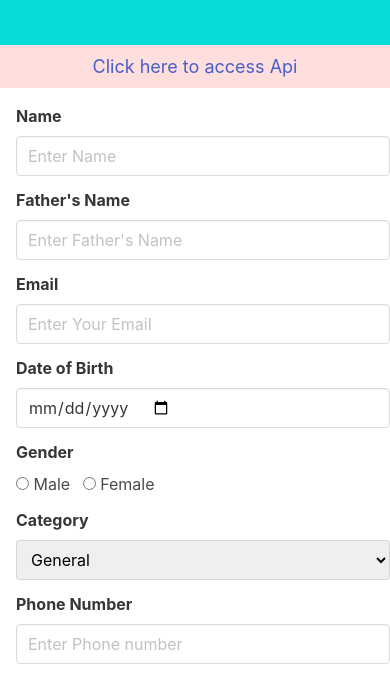
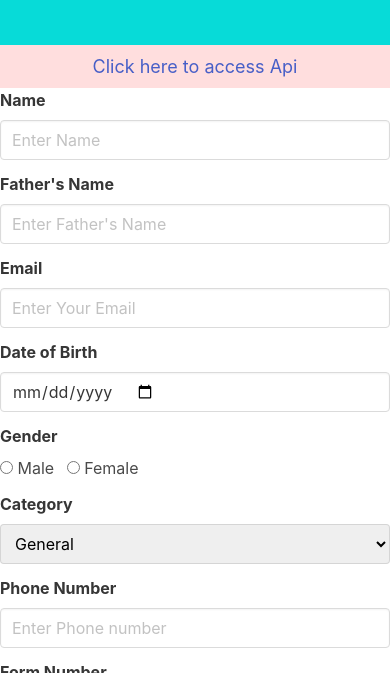
Before and after one commit to chandanprogrammer/counsling, a plain HTML site: page index.html in a window 390 px wide. Shown: the part 123-796 px from the top of the page. Drawn offline with nearby package versions, Linux system fonts and the light colour scheme.

Commit message:
responsive fixed

```diff
--- a/index.html
+++ b/index.html
@@ -16,7 +16,7 @@
             </div>
         </section>
         <p class="api-display"><a href="https://script.google.com/macros/s/AKfycbxEY4jaUoVlqJT3dOt-hm12Unliw17QHlT1qlEjmDArLsiq7bNP-ffvZgTQTmPZauE5/exec">Click here to access Api</a></p>
-        <form id="form" class=" m-4 pl-4" method="POST" enctype="multipart/form-data">
+        <form id="form" class="form" method="POST" enctype="multipart/form-data">
             <div class="field">
                 <label class="label">Name</label>
                 <div class="control">
```
